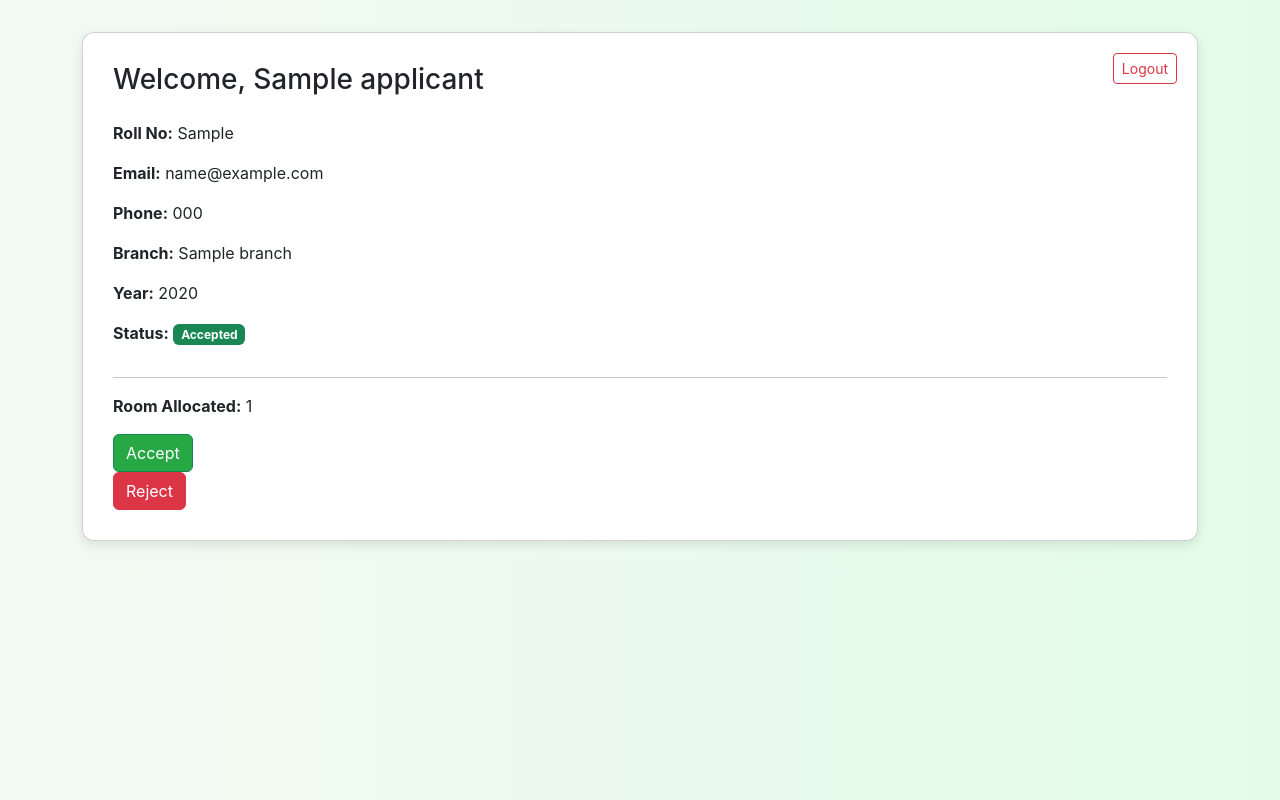
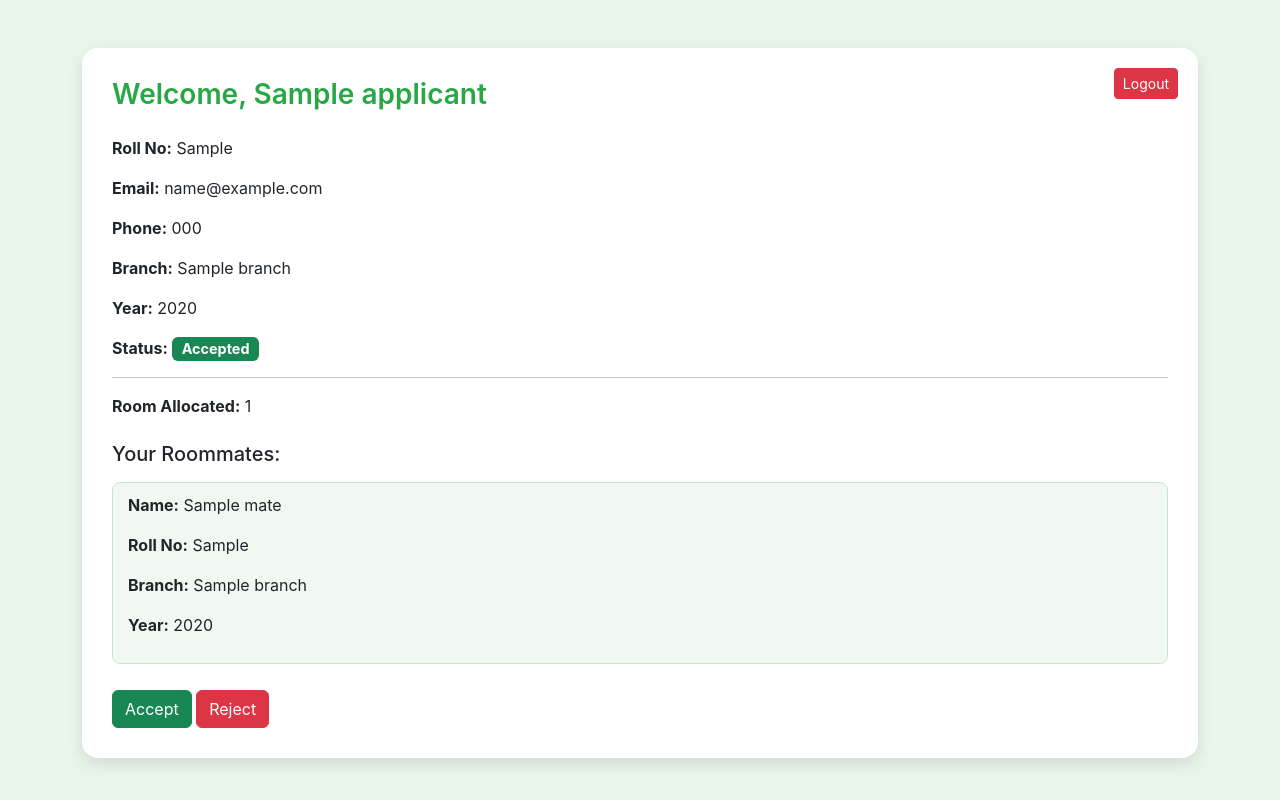
Before and after one commit to Ruchika2005/Hostel-Management-System, a Flask app: template backend/templates/applicant_dashboard.html in a window 1280 px wide. Run offline with Flask 3, Linux system fonts and the light colour scheme; the template is opened without the code that fills it: most values are stand-ins (such as "Sample title", 1, 10 or a date in 2020).

Commit message:
Basic Version

```diff
--- a/backend/app.py
+++ b/backend/app.py
@@ -48,15 +48,41 @@ def applicant_dashboard():
 
     roll_no = session['roll_no']
     conn = get_connection()
-    with conn.cursor(cursor=pymysql.cursors.DictCursor) as cursor:
-        cursor.execute("SELECT * FROM applications WHERE roll_no=%s", (roll_no,))
+    with conn.cursor(pymysql.cursors.DictCursor) as cursor:
+        # 1. Fetch applicant info
+        cursor.execute("SELECT * FROM applications WHERE roll_no = %s", (roll_no,))
         applicant = cursor.fetchone()
+
+        # 2. Fetch room_id from allotments table
+        room_id = None
+        if applicant:
+            cursor.execute("SELECT room_id FROM allotments WHERE student_roll_no = %s AND status IN ('accepted', 'pending')", (roll_no,))
+            result = cursor.fetchone()
+            if result:
+                room_id = result['room_id']
+
+        # 3. Fetch roommates (excluding self), from BOTH students and applications
+        roommates = []
+        if room_id:
+            # Get roommates who have accepted (from students)
+            cursor.execute("""
+                SELECT s.roll_no, s.name, s.branch, s.year
+                FROM students s
+                WHERE s.room_id = %s AND s.roll_no != %s
+            """, (room_id, roll_no))
+            roommates += cursor.fetchall()
+
+            # Get roommates who are pending (from applications + allotments)
+            cursor.execute("""
+                SELECT a.roll_no, a.name, a.branch, a.year
+                FROM allotments al
+                JOIN applications a ON al.student_roll_no = a.roll_no
+                WHERE al.room_id = %s AND al.status ='pending' AND a.roll_no != %s
+            """, (room_id, roll_no))
+            roommates += cursor.fetchall()
+
     conn.close()
-
-    if not applicant:
-        return redirect(url_for('student_login'))
-
-    return render_template("applicant_dashboard.html", applicant=applicant)
+    return render_template('applicant_dashboard.html', applicant=applicant, room_id=room_id, roommates=roommates)
 
 
 # ✅ Admin Logout
@@ -112,51 +138,47 @@ def admin_dashboard():
 
     conn = get_connection()
     with conn.cursor(pymysql.cursors.DictCursor) as cursor:
-        # ✅ Get all students and their rooms
-        cursor.execute("SELECT name, roll_no, branch, year, room_id FROM students")
+        # Fetch students with room data
+        cursor.execute("""
+            SELECT s.roll_no, s.name, s.branch, s.year, s.room_id
+            FROM students s
+        """)
         students = cursor.fetchall()
 
-        # ✅ Get total number of rooms
-        cursor.execute("SELECT COUNT(*) AS total_rooms FROM rooms")
-        total_rooms = cursor.fetchone()['total_rooms']
-
-        # ✅ Get capacity and occupied info for each room
-        cursor.execute("""
-            SELECT r.room_id, r.capacity, COUNT(s.roll_no) AS occupied
-            FROM rooms r
-            LEFT JOIN students s ON r.room_id = s.room_id
-            GROUP BY r.room_id, r.capacity
-        """)
-        room_status = cursor.fetchall()
-
-        # ✅ Calculate total seats
-        cursor.execute("SELECT SUM(capacity) AS total_capacity FROM rooms")
-        total_seats = cursor.fetchone()['total_capacity']
+        # Fetch all rooms
+        cursor.execute("SELECT * FROM rooms")
+        all_rooms = cursor.fetchall()
 
     conn.close()
 
-    # ✅ Calculate vacant seats
-    vacant_seats = sum(room['capacity'] - room['occupied'] for room in room_status)
+    # Organize room data with empty lists
+    room_data = {}
+    for room in all_rooms:
+        room_id = room['room_id']
+        wing = room_id[0]
+        floor = int(room_id[1])
+        if wing not in room_data:
+            room_data[wing] = {}
+        if floor not in room_data[wing]:
+            room_data[wing][floor] = {}
+        room_data[wing][floor][room_id] = []
 
-    # ✅ Organize room data for display
-    room_data = {}
+    # Assign students to rooms
     for stu in students:
         room_id = stu['room_id']
-        if not room_id:
-            continue  # Skip unassigned students
+        wing = room_id[0]
+        floor = int(room_id[1])
+        room_data[wing][floor][room_id].append(stu)
 
-        wing = room_id[0]        # e.g., 'A' from 'A101'
-        floor = int(room_id[1])  # e.g., '1' from 'A101'
-        room_no = room_id
-
-        room_data.setdefault(wing, {}).setdefault(floor, {}).setdefault(room_no, []).append(stu)
+    # Stats
+    total_seats = sum(r['capacity'] for r in all_rooms)
+    vacant_seats = sum(r['capacity'] - r['occupants'] for r in all_rooms)
 
     return render_template("admin_dashboard.html",
-                           name=session['admin_name'],
-                           total_rooms=total_rooms,
+                           room_data=room_data,
                            total_seats=total_seats,
                            vacant_seats=vacant_seats,
-                           room_data=room_data)
+                           name=session['admin_name'])
 
 
 
@@ -172,8 +194,8 @@ def cancel_application():
         cursor.execute("UPDATE applications SET status = 'cancelled' WHERE roll_no = %s", (roll_no,))
         conn.commit()
     conn.close()
-    session.clear()
-    return redirect(url_for('student_login'))
+
+    return redirect(url_for('applicant_dashboard'))
 
 
 # ✅ Applicant Logout
@@ -197,6 +219,20 @@ def admin_applications():
     conn.close()
 
     return render_template('admin_applications.html', applications=applications, active_page='applications', name=session['admin_name'])
+
+# ✅ Reject Application Route
+@app.route('/admin/reject', methods=['POST'])
+def reject_application():
+    if not session.get('admin_logged_in'):
+        return redirect(url_for('admin_login'))
+
+    roll_no = request.form['roll_no']
+    conn = get_connection()
+    with conn.cursor() as cursor:
+        cursor.execute("UPDATE applications SET status = 'declined' WHERE roll_no = %s", (roll_no,))
+        conn.commit()
+    conn.close()
+    return redirect(url_for('admin_applications'))
 
 # ✅ Student Login (checks application → students)
 @app.route('/student/login', methods=['GET', 'POST'])
@@ -319,7 +355,7 @@ def start_allotment():
                 # Insert into allotments
                 cursor.execute("""
                     INSERT INTO allotments (student_roll_no, room_id, status)
-                    VALUES (%s, %s, 'accepted')
+                    VALUES (%s, %s, 'pending')
                 """, (roll_no, room_id))
 
             except Exception as e:
@@ -332,7 +368,8 @@ def start_allotment():
     conn.close()
     return redirect(url_for('admin_allotment'))
 
-# ✅ 2. ALLOTMENT VIEW PAGE
+
+# ✅ Admin Allotment Chart Route
 @app.route('/admin/allotment')
 def admin_allotment():
     if not session.get('admin_logged_in'):
@@ -341,10 +378,9 @@ def admin_allotment():
     conn = get_connection()
     with conn.cursor(pymysql.cursors.DictCursor) as cursor:
         cursor.execute("""
-            SELECT a.student_roll_no, a.room_id, s.name, s.branch, s.year
+            SELECT a.student_roll_no, a.room_id, a.status, s.name, s.branch, s.year
             FROM allotments a
             JOIN applications s ON a.student_roll_no = s.roll_no
-
         """)
         students = cursor.fetchall()
     conn.close()
@@ -369,5 +405,105 @@ def admin_allotment():
 
     return render_template("admin_allotment.html", room_data=room_data, name=session['admin_name'])
 
+# ✅ Accept Room
+@app.route('/applicant/accept-room', methods=['POST'])
+def accept_room():
+    if not session.get('student_logged_in') or session.get('student_type') != 'applicant':
+        return redirect(url_for('student_login'))
+
+    roll_no = session['roll_no']
+    conn = get_connection()
+    try:
+        with conn.cursor() as cursor:
+            # 1. Get applicant details
+            cursor.execute("SELECT * FROM applications WHERE roll_no = %s", (roll_no,))
+            applicant = cursor.fetchone()
+
+            if not applicant:
+                return "Applicant not found", 404
+
+            # 2. Get allocated room from allotments
+            cursor.execute("SELECT room_id FROM allotments WHERE student_roll_no = %s AND status IN ('pending', 'accepted')", (roll_no,))
+            result = cursor.fetchone()
+            if not result:
+                return "No room allocated", 400
+
+            room_id = result['room_id']
+
+            # 3. Insert into students table
+            cursor.execute("""
+                INSERT INTO students (roll_no, name, email, phone, branch, year, gender, password, room_id)
+                VALUES (%s, %s, %s, %s, %s, %s, %s, %s, %s)
+            """, (
+                applicant['roll_no'], applicant['name'], applicant['email'], applicant['phone'],
+                applicant['branch'], applicant['year'], applicant['gender'], applicant['password'], room_id
+            ))
+
+            # 4. Update room occupants
+            cursor.execute("UPDATE rooms SET occupants = occupants + 1 WHERE room_id = %s", (room_id,))
+
+            # 5. Update allotments status
+            cursor.execute("UPDATE allotments SET status = 'accepted' WHERE student_roll_no = %s", (roll_no,))
+
+            # 6. Update application status
+            cursor.execute("UPDATE applications SET status = 'accepted' WHERE roll_no = %s", (roll_no,))
+
+        conn.commit()
+        session.clear()
+        return redirect(url_for('student_login'))
+
+    finally:
+        conn.close()
+
+# ✅ Reject Room
+@app.route('/applicant/reject-room', methods=['POST'])
+def reject_room():
+    if not session.get('student_logged_in') or session.get('student_type') != 'applicant':
+        return redirect(url_for('student_login'))
+
+    roll_no = session['roll_no']
+    conn = get_connection()
+    try:
+        with conn.cursor() as cursor:
+            # 1. Reject in allotments
+            cursor.execute("UPDATE allotments SET status = 'rejected' WHERE student_roll_no = %s", (roll_no,))
+
+            # 2. Cancel in applications
+            cursor.execute("UPDATE applications SET status = 'cancelled' WHERE roll_no = %s", (roll_no,))
+
+        conn.commit()
+
+        return redirect(url_for('applicant_dashboard'))
+
+    finally:
+        conn.close()
+@app.route('/admin/cancel_pending', methods=['POST'])
+def cancel_all_pending_requests():
+    if not session.get('admin_logged_in'):
+        return redirect(url_for('admin_login'))
+
+    conn = get_connection()
+    try:
+        with conn.cursor() as cursor:
+            # Update pending statuses in allotments table
+            cursor.execute("UPDATE allotments SET status='cancel' WHERE status='pending'")
+
+            # Update status to 'cancelled' in applications where there's a pending allotment
+            cursor.execute("""
+                UPDATE applications
+                SET status='cancelled'
+                WHERE roll_no IN (
+                    SELECT student_roll_no
+                    FROM allotments
+                    WHERE status='cancel'
+                )
+            """)
+        conn.commit()
+    finally:
+        conn.close()
+
+    return redirect(url_for('admin_allotment'))
+
+
 if __name__ == '__main__':
     app.run(debug=True)
--- a/backend/templates/applicant_dashboard.html
+++ b/backend/templates/applicant_dashboard.html
@@ -6,65 +6,91 @@
     <link href="https://cdn.jsdelivr.net/npm/bootstrap@5.3.0/dist/css/bootstrap.min.css" rel="stylesheet">
     <style>
         body {
+            background: #e8f5e9;
             font-family: 'Inter', sans-serif;
-            background: linear-gradient(to right, #f3f9f3, #e3fce7);
-            padding: 2rem;
         }
-
-        .card {
-            border-radius: 12px;
-            box-shadow: 0 4px 12px rgba(0,0,0,0.1);
+        .dashboard-card {
+            border-radius: 16px;
+            background: #fff;
+            box-shadow: 0 6px 16px rgba(0,0,0,0.1);
             padding: 30px;
             position: relative;
         }
-
-        .btn-danger { background-color: #dc3545; }
-        .btn-success { background-color: #28a745; }
-
+        .heading {
+            color: #28a745;
+            font-weight: 600;
+        }
+        .roommate-card {
+            background: #f1f8f2;
+            border: 1px solid #c3e6cb;
+            padding: 10px 15px;
+            border-radius: 8px;
+            margin-bottom: 10px;
+        }
         .logout-btn {
             position: absolute;
             top: 20px;
             right: 20px;
         }
+        .badge-status {
+            font-size: 0.9rem;
+        }
     </style>
 </head>
-<body>
-
-<div class="container">
-    <div class="card">
+<body class="p-4">
+    <div class="container mt-4">
+        <div class="dashboard-card">
             <!-- Logout Button -->
-        <form method="POST" action="/applicant/logout" class="logout-btn">
-            <button type="submit" class="btn btn-outline-danger btn-sm">Logout</button>
+            <form method="POST" action="/applicant/logout">
+                <button type="submit" class="btn btn-danger btn-sm logout-btn">Logout</button>
             </form>
 
-        <h3 class="mb-4">Welcome, {{ applicant.name }}</h3>
+            <h3 class="heading mb-4">Welcome, {{ applicant.name }}</h3>
             <p><strong>Roll No:</strong> {{ applicant.roll_no }}</p>
             <p><strong>Email:</strong> {{ applicant.email }}</p>
             <p><strong>Phone:</strong> {{ applicant.phone }}</p>
             <p><strong>Branch:</strong> {{ applicant.branch }}</p>
             <p><strong>Year:</strong> {{ applicant.year }}</p>
             <p><strong>Status:</strong>
-            <span class="badge bg-{{ 'success' if applicant.status == 'accepted' else 'warning' if applicant.status == 'pending' else 'danger' }}">
+                <span class="badge badge-status bg-{{
+                    'success' if applicant.status == 'accepted'
+                    else 'warning text-dark' if applicant.status == 'pending'
+                    else 'danger' }}">
                     {{ applicant.status | capitalize }}
                 </span>
             </p>
 
-        {% if applicant.status == 'accepted' and applicant.room_id %}
+            {% if applicant.status == 'accepted' and room_id %}
                 <hr>
-            <p><strong>Room Allocated:</strong> {{ applicant.room_id }}</p>
+                <p><strong>Room Allocated:</strong> {{ room_id }}</p>
+
+                {% if roommates %}
+                    <h5 class="mb-3 mt-4">Your Roommates:</h5>
+                    {% for mate in roommates %}
+                        <div class="roommate-card">
+                            <p><strong>Name:</strong> {{ mate.name }}</p>
+                            <p><strong>Roll No:</strong> {{ mate.roll_no }}</p>
+                            <p><strong>Branch:</strong> {{ mate.branch }}</p>
+                            <p><strong>Year:</strong> {{ mate.year }}</p>
+                        </div>
+                    {% endfor %}
+                {% else %}
+                    <p class="text-muted mt-3">You are currently the only member in this room.</p>
+                {% endif %}
+
                 <form method="POST" action="/applicant/accept-room" class="d-inline">
-                <button class="btn btn-success">Accept</button>
+                    <button class="btn btn-success mt-3">Accept</button>
                 </form>
                 <form method="POST" action="/applicant/reject-room" class="d-inline">
-                <button class="btn btn-danger">Reject</button>
+                    <button class="btn btn-danger mt-3">Reject</button>
                 </form>
+
             {% elif applicant.status == 'pending' %}
-            <form method="POST" action="/applicant/cancel" class="mt-3">
+                <form method="POST" action="/applicant/cancel" class="mt-4">
                     <button class="btn btn-danger">Cancel Application</button>
                 </form>
             {% endif %}
         </div>
     </div>
-
 </body>
 </html>
```
Also changed, not shown: backend/templates/admin_allotment.html (+29 -5 lines), backend/templates/admin_applications.html (+12 -2 lines), backend/templates/admin_dashboard.html (+16 -19 lines), backend/templates/admin_navbar.html (+28 -8 lines), database/hostel_schema.sql (+4 -4 lines). Lines whose indentation alone changed are shown as unchanged.
